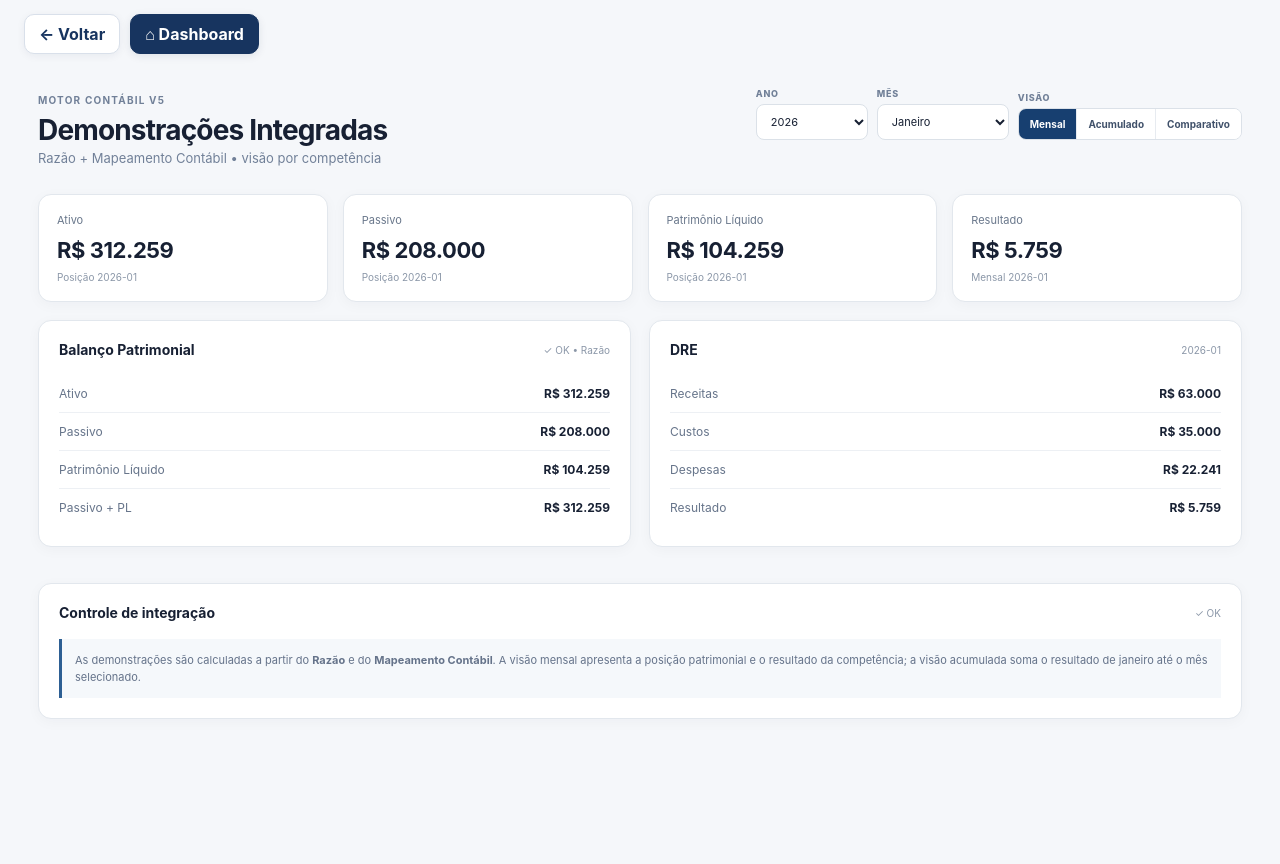
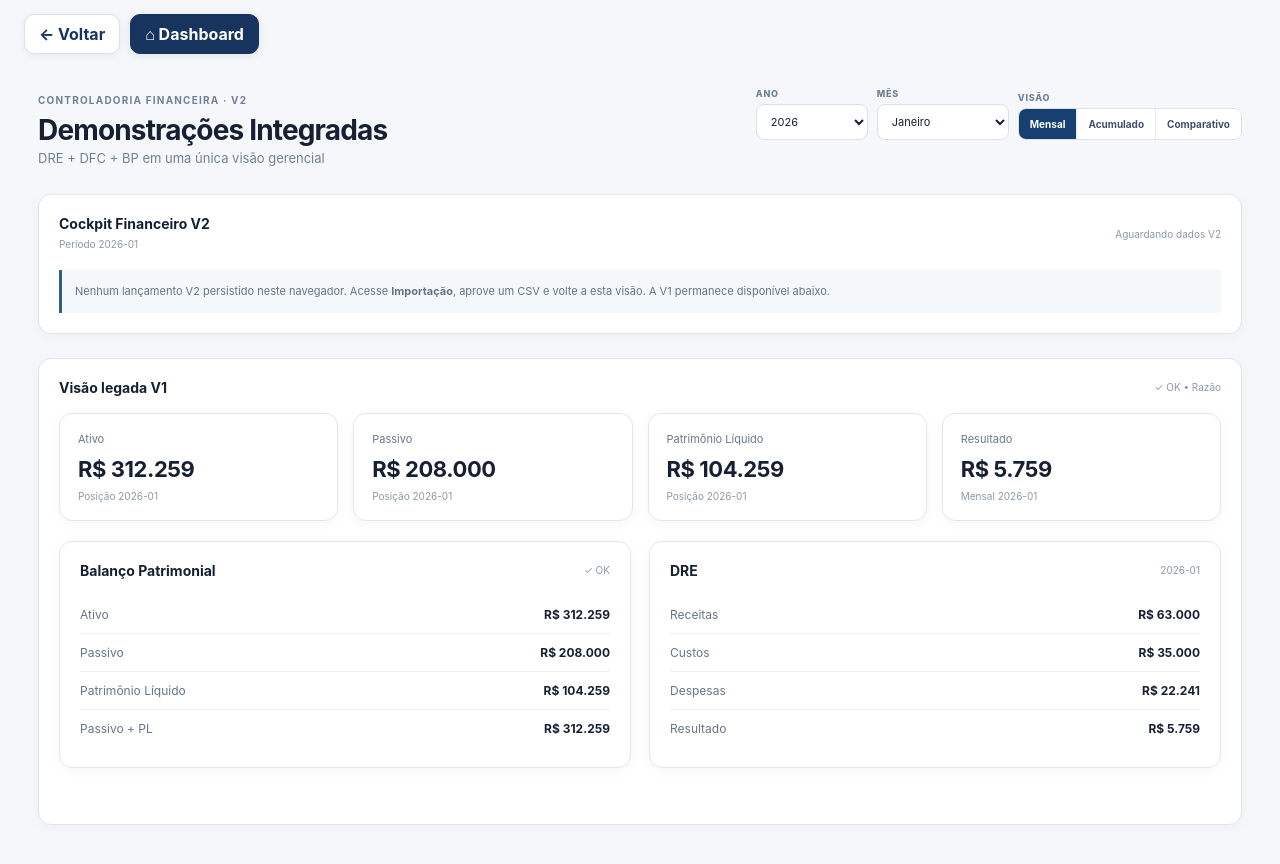
Before and after one commit to cardoso4009-byte/bp-financeiro-bi, a Next.js app: page /demonstracoes-integradas in a window 1280 px wide. Shown: the top 864 px of the page. Before the commit the page ends 800 px from the top, so only its background shows below. Built offline with nearby package versions, Linux system fonts and the light colour scheme.

Commit message:
feat: cria cockpit financeiro V2 integrado
Integra DRE V2, DFC V2 e BP V2 em uma única visão gerencial.

```diff
--- a/app/demonstracoes-integradas/page.tsx
+++ b/app/demonstracoes-integradas/page.tsx
@@ -1,34 +1,115 @@
 'use client'
 
-import { useMemo, useState } from 'react'
+import { useEffect, useMemo, useState } from 'react'
 import { statementEngine } from '@/lib/statement-engine'
 import { sampleJournal } from '@/lib/contabil-model'
 import ReportPeriodFilter, { type ReportPeriod } from '@/components/report-period-filter'
 import { DEFAULT_REPORT_PERIOD, competence } from '@/lib/report-period'
+import { buildV2FinancialBase } from '@/lib/v2-financial-base'
+import { buildV2Dre } from '@/lib/v2-dre'
+import { buildV2Dfc } from '@/lib/v2-dfc'
+import { buildV2Bp } from '@/lib/v2-bp'
+import { readV2BrowserStore } from '@/lib/v2-browser-storage'
+import { readV2Accounts } from '@/lib/v2-account-storage'
+import type { Account } from '@/lib/v2-data-model'
 
 const brl=(n:number)=>n.toLocaleString('pt-BR',{style:'currency',currency:'BRL',maximumFractionDigits:0})
 
 export default function DemonstracoesIntegradas(){
  const [period,setPeriod]=useState<ReportPeriod>(DEFAULT_REPORT_PERIOD)
+ const [v2Entries,setV2Entries]=useState<ReturnType<typeof readV2BrowserStore>['entries']>([])
+ const [v2Accounts,setV2Accounts]=useState<Account[]>([])
+
+ useEffect(()=>{
+  setV2Entries(readV2BrowserStore().entries)
+  setV2Accounts(readV2Accounts())
+ },[])
+
  const years=useMemo(()=>Array.from(new Set(sampleJournal.map(e=>Number(String(e.competence??'').slice(0,4))).filter(y=>y>2000))).sort((a,b)=>a-b),[])
  const selected=competence(period.year,period.month)
  const previous=period.month===1?competence(period.year-1,12):competence(period.year,period.month-1)
+ const selectedV2Period=selected
+ const v2Base=useMemo(()=>buildV2FinancialBase(v2Entries),[v2Entries])
+ const v2Dre=useMemo(()=>buildV2Dre(v2Base,selectedV2Period).selectedPeriod,[v2Base,selectedV2Period])
+ const v2DfcReport=useMemo(()=>buildV2Dfc(v2Base,selectedV2Period),[v2Base,selectedV2Period])
+ const v2Dfc=v2DfcReport.selectedPeriod
+ const classifiedAccountIds=new Set(v2Accounts.map(account=>account.id))
+ const v2AccountIds=new Set(v2Entries.map(entry=>entry.accountId))
+ const v2BpReady=v2Entries.length>0 && v2AccountIds.size>0 && [...v2AccountIds].every(id=>classifiedAccountIds.has(id)) && [...v2Accounts].filter(account=>v2AccountIds.has(account.id)).every(account=>Boolean(account.companyId&&account.nature&&account.statement))
+ const v2Bp=useMemo(()=>v2BpReady?buildV2Bp(v2Base,v2Accounts,selectedV2Period):null,[v2Base,v2Accounts,v2BpReady,selectedV2Period])
+
  const periodEntries=useMemo(()=>sampleJournal.filter(e=>{const c=e.competence??e.date.slice(0,7);if(period.view==='mensal'||period.view==='comparativo') return c===selected;return c>=competence(period.year,1)&&c<=selected}),[period.view,period.year,selected])
  const opening=useMemo(()=>sampleJournal.filter(e=>(e.competence??e.date.slice(0,7))<competence(period.year,1)),[period.year])
  const balanceEntries=useMemo(()=>[...opening,...periodEntries.filter(e=>(e.competence??e.date.slice(0,7))>=competence(period.year,1))],[opening,periodEntries,period.year])
  const bp=statementEngine(balanceEntries).totals
  const dre=statementEngine(periodEntries).totals
  const resultado=dre.receitas-dre.custos-dre.despesas
+ const valid=Math.abs(bp.ativo-(bp.passivo+bp.patrimonio))<0.01
  const priorEntries=sampleJournal.filter(e=>(e.competence??e.date.slice(0,7))===previous)
  const priorOpening=sampleJournal.filter(e=>(e.competence??e.date.slice(0,7))<previous)
  const priorBp=statementEngine([...priorOpening,...priorEntries]).totals
  const priorDre=statementEngine(priorEntries).totals
- const valid=Math.abs(bp.ativo-(bp.passivo+bp.patrimonio))<0.01
+
  return <main className="content" style={{marginLeft:0,width:'100%',maxWidth:1400,margin:'0 auto'}}>
-  <header><div><small>MOTOR CONTÁBIL V5</small><h1>Demonstrações Integradas</h1><p>Razão + Mapeamento Contábil • visão por competência</p></div><ReportPeriodFilter value={period} onChange={setPeriod} years={years.length?years:[2025,2026]}/></header>
-  <div className="cards"><div className="card"><span>Ativo</span><strong>{brl(bp.ativo)}</strong><small>Posição {selected}</small></div><div className="card"><span>Passivo</span><strong>{brl(bp.passivo)}</strong><small>Posição {selected}</small></div><div className="card"><span>Patrimônio Líquido</span><strong>{brl(bp.patrimonio)}</strong><small>Posição {selected}</small></div><div className="card"><span>Resultado</span><strong>{brl(resultado)}</strong><small>{period.view==='acumulado'?'Acumulado':'Mensal'} {selected}</small></div></div>
-  <div className="grid"><section className="panel"><div className="panel-title"><h2>Balanço Patrimonial</h2><span>{valid?'✓ OK':'! Revisar'} • Razão</span></div><div className="rows"><div className="row"><span>Ativo</span><b>{brl(bp.ativo)}</b></div><div className="row"><span>Passivo</span><b>{brl(bp.passivo)}</b></div><div className="row"><span>Patrimônio Líquido</span><b>{brl(bp.patrimonio)}</b></div><div className="row"><span>Passivo + PL</span><b>{brl(bp.passivo+bp.patrimonio)}</b></div></div></section><section className="panel"><div className="panel-title"><h2>DRE</h2><span>{period.view==='comparativo'?`${selected} × ${previous}`:period.view==='acumulado'?`Jan → ${selected}`:selected}</span></div><div className="rows"><div className="row"><span>Receitas</span><b>{brl(dre.receitas)}</b></div><div className="row"><span>Custos</span><b>{brl(dre.custos)}</b></div><div className="row"><span>Despesas</span><b>{brl(dre.despesas)}</b></div><div className="row"><span>Resultado</span><b>{brl(resultado)}</b></div></div></section></div>
-  {period.view==='comparativo'&&<section className="panel"><div className="panel-title"><h2>Análise comparativa</h2><span>{selected} × {previous}</span></div><div className="grid"><div className="note"><small>Resultado DRE</small><p><strong>{brl(resultado)}</strong> atual · {brl(priorDre.receitas-priorDre.custos-priorDre.despesas)} anterior</p></div><div className="note"><small>Patrimônio Líquido</small><p><strong>{brl(bp.patrimonio)}</strong> atual · {brl(priorBp.patrimonio)} anterior</p></div><div className="note"><small>Ativo</small><p><strong>{brl(bp.ativo)}</strong> atual · {brl(priorBp.ativo)} anterior</p></div></div></section>}
-  <section className="panel"><div className="panel-title"><h2>Controle de integração</h2><span>{valid?'✓ OK':'! Revisar'}</span></div><div className="note">As demonstrações são calculadas a partir do <strong>Razão</strong> e do <strong>Mapeamento Contábil</strong>. A visão mensal apresenta a posição patrimonial e o resultado da competência; a visão acumulada soma o resultado de janeiro até o mês selecionado.</div></section>
+  <header><div><small>CONTROLADORIA FINANCEIRA · V2</small><h1>Demonstrações Integradas</h1><p>DRE + DFC + BP em uma única visão gerencial</p></div><ReportPeriodFilter value={period} onChange={setPeriod} years={years.length?years:[2025,2026]}/></header>
+
+  <section className="panel" style={{marginBottom:24}}>
+   <div className="panel-title"><div><h2>Cockpit Financeiro V2</h2><span>Período {selectedV2Period}</span></div><span>{v2Entries.length?'Dados reais persistidos':'Aguardando dados V2'}</span></div>
+   {v2Entries.length===0 ? <div className="note">Nenhum lançamento V2 persistido neste navegador. Acesse <strong>Importação</strong>, aprove um CSV e volte a esta visão. A V1 permanece disponível abaixo.</div> : <>
+    <div className="cards">
+     <div className="card"><span>Receita V2</span><strong>{brl(v2Dre?.receita??0)}</strong><small>Competência {selectedV2Period}</small></div>
+     <div className="card"><span>EBITDA V2</span><strong>{brl(v2Dre?.ebitda??0)}</strong><small>Receita + custos + OPEX</small></div>
+     <div className="card"><span>Resultado Líquido V2</span><strong>{brl(v2Dre?.resultadoLiquido??0)}</strong><small>Após financeiro e impostos</small></div>
+     <div className="card"><span>Variação de Caixa V2</span><strong>{brl(v2Dfc?.variacaoCaixa??0)}</strong><small>Liquidações em {selectedV2Period}</small></div>
+    </div>
+
+    <div className="grid" style={{marginTop:20}}>
+     <section className="panel">
+      <div className="panel-title"><h2>DRE V2</h2><span>{v2Dre?`${v2Dre.entries} lançamentos`:'Sem competência'}</span></div>
+      <div className="rows">
+       <div className="row"><span>Receitas</span><b>{brl(v2Dre?.receita??0)}</b></div>
+       <div className="row"><span>Custos</span><b>{brl(v2Dre?.custos??0)}</b></div>
+       <div className="row"><span>OPEX</span><b>{brl(v2Dre?.opex??0)}</b></div>
+       <div className="row"><span>EBITDA</span><b>{brl(v2Dre?.ebitda??0)}</b></div>
+       <div className="row"><span>Resultado financeiro</span><b>{brl(v2Dre?.resultadoFinanceiro??0)}</b></div>
+       <div className="row"><span>Impostos</span><b>{brl(v2Dre?.impostos??0)}</b></div>
+       <div className="row"><span>Resultado líquido</span><b>{brl(v2Dre?.resultadoLiquido??0)}</b></div>
+      </div>
+     </section>
+
+     <section className="panel">
+      <div className="panel-title"><h2>DFC V2</h2><span>{v2Dfc?`${v2Dfc.entries} liquidações`:'Sem liquidação'}</span></div>
+      <div className="rows">
+       <div className="row"><span>Operacional</span><b>{brl(v2Dfc?.operacional??0)}</b></div>
+       <div className="row"><span>Investimentos</span><b>{brl(v2Dfc?.investimento??0)}</b></div>
+       <div className="row"><span>Financeiro</span><b>{brl(v2Dfc?.financeiro??0)}</b></div>
+       <div className="row"><span>Transferências</span><b>{brl(v2Dfc?.transferencia??0)}</b></div>
+       <div className="row"><span>Outros</span><b>{brl(v2Dfc?.outros??0)}</b></div>
+       <div className="row"><span>Variação de caixa</span><b>{brl(v2Dfc?.variacaoCaixa??0)}</b></div>
+      </div>
+     </section>
+    </div>
+
+    <section className="panel" style={{marginTop:20}}>
+     <div className="panel-title"><h2>BP V2</h2><span>{v2BpReady?'Classificação completa':'Classificação pendente'}</span></div>
+     {v2Bp ? <div className="cards">
+      <div className="card"><span>Ativo</span><strong>{brl(v2Bp.ativo)}</strong><small>Fotografia até {selectedV2Period}</small></div>
+      <div className="card"><span>Passivo</span><strong>{brl(v2Bp.passivo)}</strong><small>Fotografia até {selectedV2Period}</small></div>
+      <div className="card"><span>Patrimônio Líquido</span><strong>{brl(v2Bp.patrimonioLiquido)}</strong><small>Fotografia até {selectedV2Period}</small></div>
+      <div className="card"><span>Diferença patrimonial</span><strong>{brl(v2Bp.diferencaPatrimonial)}</strong><small>{v2Bp.balanced?'Equação conciliada':'Sem ajuste artificial'}</small></div>
+     </div> : <div className="note">Classifique todas as contas em <strong>Balanço Patrimonial Gerencial</strong> para habilitar o BP V2. O cockpit não infere contas nem cria ajustes para fechar a equação.</div>}
+    </section>
+
+    <div className="note" style={{marginTop:20}}><strong>Governança de período:</strong> DRE usa competência; DFC usa liquidação efetiva; BP é uma fotografia acumulada até a competência selecionada. As três visões compartilham a mesma Base Financeira V2, mas não misturam critérios de reconhecimento.</div>
+    <div className="note" style={{marginTop:12}}><strong>Controle de caixa:</strong> {v2DfcReport.cashSettledEntries} lançamento(s) liquidado(s), {v2DfcReport.unsettledEntries} sem liquidação e {v2DfcReport.cashBasisWithoutSettlement} marcado(s) como caixa sem data de liquidação. Esses últimos não entram na variação de caixa até existir a data efetiva.</div>
+   </>}
+  </section>
+
+  <section className="panel" style={{marginBottom:24}}>
+   <div className="panel-title"><h2>Visão legada V1</h2><span>{valid?'✓ OK':'! Revisar'} • Razão</span></div>
+   <div className="cards"><div className="card"><span>Ativo</span><strong>{brl(bp.ativo)}</strong><small>Posição {selected}</small></div><div className="card"><span>Passivo</span><strong>{brl(bp.passivo)}</strong><small>Posição {selected}</small></div><div className="card"><span>Patrimônio Líquido</span><strong>{brl(bp.patrimonio)}</strong><small>Posição {selected}</small></div><div className="card"><span>Resultado</span><strong>{brl(resultado)}</strong><small>{period.view==='acumulado'?'Acumulado':'Mensal'} {selected}</small></div></div>
+   <div className="grid" style={{marginTop:20}}><section className="panel"><div className="panel-title"><h2>Balanço Patrimonial</h2><span>{valid?'✓ OK':'! Revisar'}</span></div><div className="rows"><div className="row"><span>Ativo</span><b>{brl(bp.ativo)}</b></div><div className="row"><span>Passivo</span><b>{brl(bp.passivo)}</b></div><div className="row"><span>Patrimônio Líquido</span><b>{brl(bp.patrimonio)}</b></div><div className="row"><span>Passivo + PL</span><b>{brl(bp.passivo+bp.patrimonio)}</b></div></div></section><section className="panel"><div className="panel-title"><h2>DRE</h2><span>{period.view==='comparativo'?`${selected} × ${previous}`:period.view==='acumulado'?`Jan → ${selected}`:selected}</span></div><div className="rows"><div className="row"><span>Receitas</span><b>{brl(dre.receitas)}</b></div><div className="row"><span>Custos</span><b>{brl(dre.custos)}</b></div><div className="row"><span>Despesas</span><b>{brl(dre.despesas)}</b></div><div className="row"><span>Resultado</span><b>{brl(resultado)}</b></div></div></section></div>
+   {period.view==='comparativo'&&<section className="panel" style={{marginTop:20}}><div className="panel-title"><h2>Análise comparativa</h2><span>{selected} × {previous}</span></div><div className="grid"><div className="note"><small>Resultado DRE</small><p><strong>{brl(resultado)}</strong> atual · {brl(priorDre.receitas-priorDre.custos-priorDre.despesas)} anterior</p></div><div className="note"><small>Patrimônio Líquido</small><p><strong>{brl(bp.patrimonio)}</strong> atual · {brl(priorBp.patrimonio)} anterior</p></div><div className="note"><small>Ativo</small><p><strong>{brl(bp.ativo)}</strong> atual · {brl(priorBp.ativo)} anterior</p></div></div></section>}
+  </section>
  </main>
 }
```
